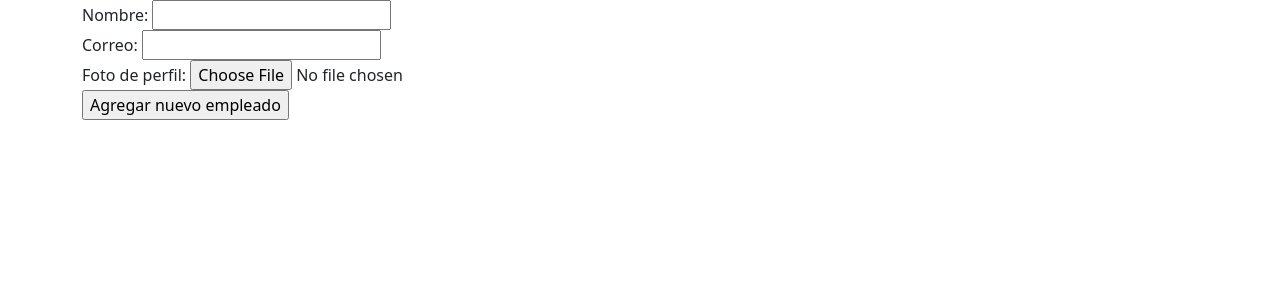
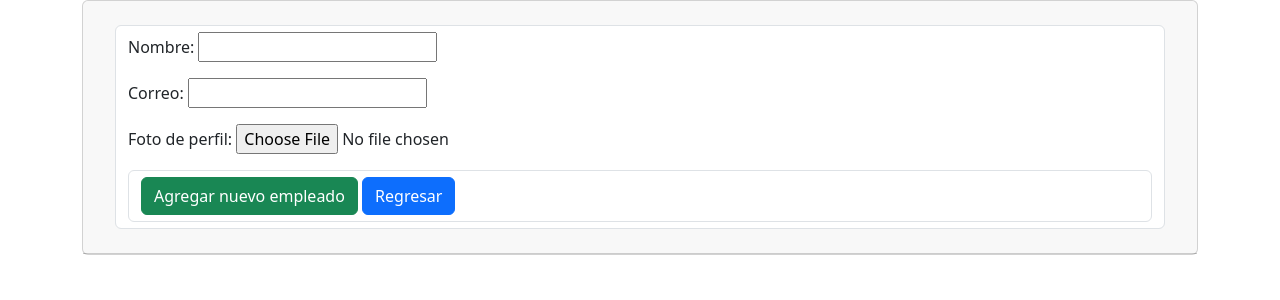
Before and after one commit to dasegC/sistema-empleados, a Flask app: page /create in a window 1280 px wide. Shown: the part 56-356 px from the top of the page. Run offline with Flask 2, Linux system fonts and the light colour scheme.

Commit message:
Se agrega estilos de bootstarp

```diff
--- a/src/templates/empleados/create.html
+++ b/src/templates/empleados/create.html
@@ -1,14 +1,28 @@
 {% include 'header.html' %}
 <form method="POST" action="/store" enctype="multipart/form-data">
+  <div class="card">
+    <div class="card-header">
+      <div class="card-body">
+        <div class="form-control">
+          <p class="card-text">
             <label for="txtNombre">Nombre:</label>
             <input type="text" name="txtNombre" id="txtNombre">
-  <br>
+          </p>
+          <p class="card-text">
             <label for="txtCorreo">Correo:</label>
             <input type="email" name="txtCorreo" id="txtCorreo">
-  <br>
+          </p>
+          <p class="card-text">
             <label for="txtFoto">Foto de perfil:</label>
             <input type="file" name="txtFoto" id="txtFoto">
-  <br>
-  <input type="submit" value="Agregar nuevo empleado">
+          </p>
+          <div class="form-control">
+            <input class="btn btn-success" type="submit" value="Agregar nuevo empleado">
+            <a class="btn btn-primary" href="{{ url_for('index') }}">Regresar</a>
+          </div>
+        </div>
+      </div>
+    </div>
+  </div>
 </form>
 {% include 'footer.html' %}
```
Also changed, not shown: src/templates/empleados/edit.html (+27 -12 lines). Lines whose indentation alone changed are shown as unchanged.
